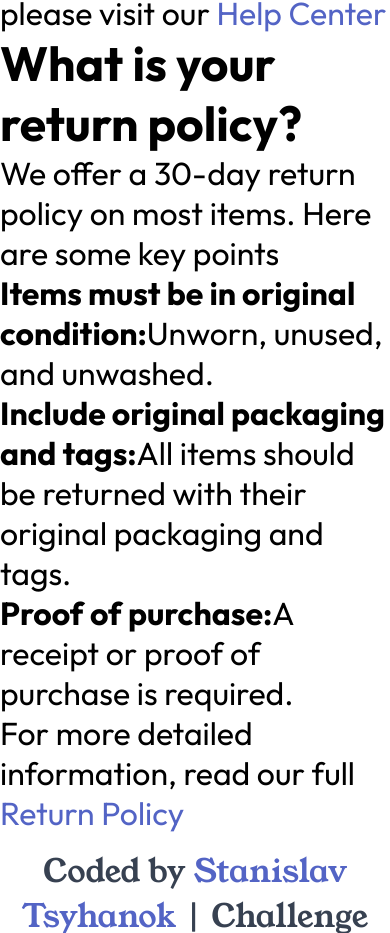
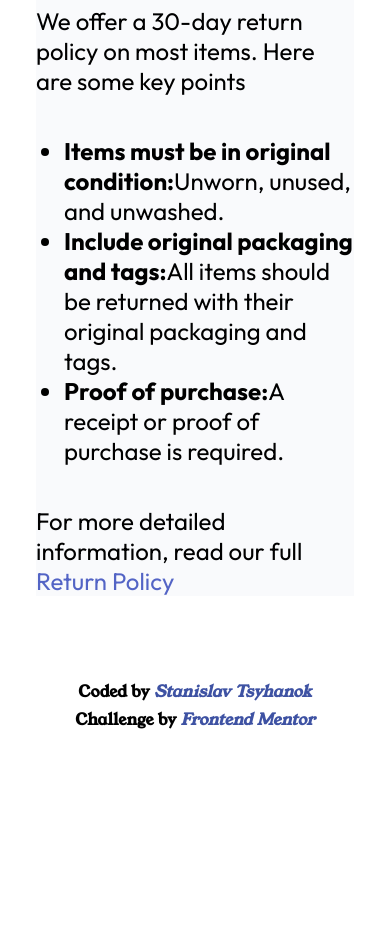
Before and after one commit to Stif351/simple-faq, a plain HTML site: page index.html in a window 390 px wide. Shown: the part 932-1865 px from the top of the page. After the commit the page ends 1711 px from the top, so only its background shows below. Drawn offline with Linux system fonts and the light colour scheme.

Commit message:
Add mobile styles

```diff
--- a/index.html
+++ b/index.html
@@ -12,14 +12,15 @@
     />
 
     <title>Simple FAQ | devChallenges.io</title>
-<link rel="stylesheet" href="./styles/styles.css">
-
-
+    <link rel="stylesheet" href="./styles/styles.css" />
   </head>
   <body>
-    <main class="container">
+    <main>
+      <div class="container">
+        <section class="title">
           <h1>Frequently Asked Questions</h1>
           <p>Browse through the most frequently asked questions</p>
+        </section>
 
         <section class="question">
           <h2>How can I track my order?</h2>
@@ -27,31 +28,61 @@
           <ol>
             <li>Go to the Order <a href="#">Tracking page</a>.</li>
             <li>Enter your order number and email address.</li>
-          <li>Click on the Track Order button to view the current status of your shipment.</li>
+            <li>
+              Click on the Track Order button to view the current status of your
+              shipment.
+            </li>
           </ol>
-        <p>If you encounter any issues, please visit our <a href="#">Help Center</a></p>
+          <p>
+            If you encounter any issues, please visit our
+            <a href="#">Help Center</a>
+          </p>
         </section>
         <section class="question">
           <h2>What is your return policy?</h2>
-        <p>We offer a 30-day return policy on most items. Here are some key points
+          <p>
+            We offer a 30-day return policy on most items. Here are some key
+            points
           </p>
           <ul>
-    <li><strong>Items must be in original condition:</strong>Unworn, unused, and unwashed.</li>
-    <li><strong>Include original packaging and tags:</strong>All items should be returned with their original packaging and tags.</li>
-    <li><strong>Proof of purchase:</strong>A receipt or proof of purchase is required.</li>
+            <li>
+              <strong>Items must be in original condition:</strong>Unworn,
+              unused, and unwashed.
+            </li>
+            <li>
+              <strong>Include original packaging and tags:</strong>All items
+              should be returned with their original packaging and tags.
+            </li>
+            <li>
+              <strong>Proof of purchase:</strong>A receipt or proof of purchase
+              is required.
+            </li>
           </ul>
-  <p>For more detailed information, read our full <a href="#">Return Policy</a></p>
+          <p>
+            For more detailed information, read our full
+            <a href="#">Return Policy</a>
+          </p>
         </section>
+      </div>
     </main>
 
     <footer>
-  <div class="author-info">
-      Coded by <a href="#">Stanislav Tsyhanok</a> | Challenge by
+      <div class="attribution">
+        <p>
+          Coded by
+          <a
+            href="https://github.com/Stif351/social-profile.git"
+            target="_blank"
+            >Stanislav Tsyhanok</a
+          >
+        </p>
+        <p>
+          Challenge by
           <a href="https://www.devchallenges.io?ref=challenge" target="_blank"
-        >devChallenges.io</a
-      >.
+            >Frontend Mentor</a
+          >
+        </p>
       </div>
     </footer>
-
   </body>
 </html>
--- a/styles/styles.css
+++ b/styles/styles.css
@@ -9,8 +9,8 @@
   src: url(../font/YoungSerif-Regular.ttf);
 }
 @font-face {
-    font-family: Outfit;
-    src: url(../font/Outfit-VariableFont_wght.ttf);
+  font-family: Outfit;
+  src: url(../font/Outfit-VariableFont_wght.ttf);
 }
 
 /* font-size 22 15 10  */
@@ -23,9 +23,11 @@
 }
 
 body {
+  width: 100wh;
   height: 100vh;
   font-family: Young Serif;
   font-size: 2rem;
+  margin: 0 auto;
 }
 
 a {
@@ -33,13 +35,88 @@ a {
   color: var(--color-link);
 }
 
-.question{
-    font-family: Outfit;
+.container {
+  display: block;
+  padding: 36px;
 }
 
-.author-info {
-  /* font-size: 14px; */
+.title {
   text-align: center;
-  margin-top: 16px;
-  color: rgb(55, 65, 81);
 }
+h1 {
+  font-size: 2rem;
+}
+
+.title p {
+  font-size: 1rem;
+  margin-top: 32px;
+  margin-bottom: 72px;
+}
+.question {
+  font-family: Outfit;
+  background: var(--primary-color);
+}
+
+h2 {
+  padding: 48px 0;
+  font-size: 1.5rem;
+}
+
+.question p {
+  font-size: 1.5rem;
+}
+
+ul,
+ol {
+  list-style-position: outside;
+  margin-left: 28px;
+  padding: 40px 0;
+}
+li {
+  font-size: 1.5rem;
+}
+
+/* ================  FOOTER  ============== */
+
+footer {
+  padding: 3rem 0;
+}
+.attribution {
+  display: flex;
+  flex-direction: column;
+  align-items: center;
+  gap: 5px;
+  font-size: 1rem;
+  color: var(--text-color);
+}
+.attribution p {
+  font-weight: 700;
+}
+.attribution a {
+  font-style: italic;
+  color: hsl(228, 45%, 44%);
+}
+
+@media screen and (min-width: 375px) and (max-width: 1024px) {
+  .container {
+    /* width: 100%; */
+    display: flex;
+    flex-direction: column;
+    /* justify-content: center; */
+    align-items: center;
+  }
+  .question {
+    /* width: 50%; */
+  }
+}
+
+@media screen and (min-width: 1025px) {
+  .container {
+    display: flex;
+    flex-direction: column;
+    align-items: center;
+  }
+  .question {
+    width: 50%;
+  }
+}
```
Lines whose indentation alone changed are shown as unchanged.
